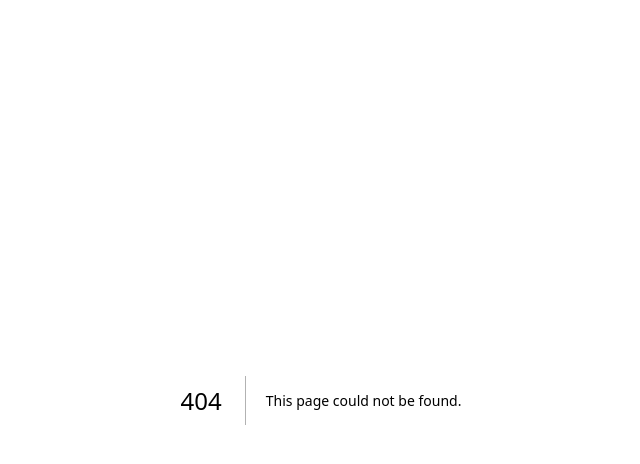
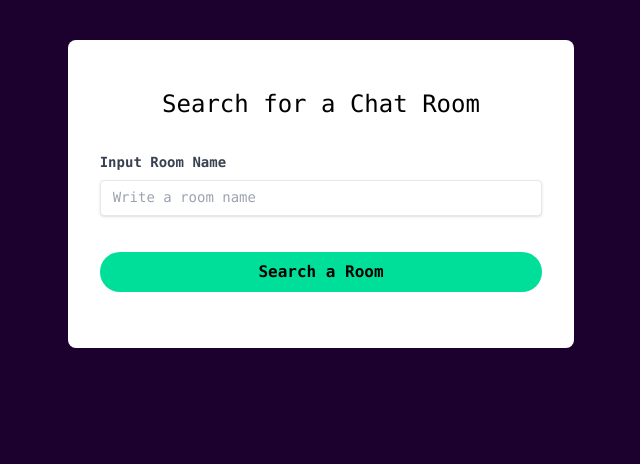
Before and after one commit to AishatAdewoyin/EduSphere, a Next.js app: page /listofrooms in a window 1280 px wide. Before the commit this address had no page. Shown: the top 464 px of the page, without its empty margins (319-959 px from the left). Built offline with nearby package versions, Linux system fonts and the light colour scheme.

Commit message:
createaroom page created

```diff
--- a/src/components/NavbarMini.jsx
+++ b/src/components/NavbarMini.jsx
@@ -30,7 +30,7 @@ const NavbarMini = () => {
           </Link>
         </li>
         <li>
-          <Link href="/createchatroom" className="p-4">
+          <Link href="/Createchatroom" className="p-4">
             Create a Chat Room
           </Link>
         </li>
@@ -68,7 +68,7 @@ const NavbarMini = () => {
       </Link>
     </li>
     <li>
-      <Link href="/createchatroom" className="p-4">
+      <Link href="/Createchatroom" className="p-4">
         Create a Chat Room
       </Link>
     </li>
--- /dev/null
+++ b/src/pages/Createchatroom.jsx
@@ -0,0 +1,34 @@
+import React from 'react';
+
+const Createchatroom = () => {
+
+  return (
+    <div className="px-8">
+      <form className="px-8 pt-6 pb-8 mb-4 w-full lg:w-5/12 bg-white p-5 font-mono rounded-lg mx-auto my-10">
+        <h3 className="py-6 text-2xl text-center">Create a Chat Room</h3>
+        <div className="mb-4">
+          <label className="block my-2 text-sm font-bold text-gray-700" for="room_name">
+            Input Room Name
+          </label>
+          <input
+            className="w-full px-3 py-2 mb-3 text-sm leading-tight text-gray-700 border rounded shadow focus:outline-none focus:shadow-outline"
+            id="room_name"
+            type="text"
+            name='room_name'
+            placeholder="Write a room name"
+          />
+        </div>
+        <div className="my-6 text-center">
+          <button
+            className="w-full px-4 py-2 font-bold text-black bg-[#00df9a] rounded-full hover:bg-[#47ffc5] focus:outline-none focus:shadow-outline"
+            type="submit"
+          >
+            Create a Room
+          </button>
+        </div>
+      </form>
+    </div>
+  );
+};
+
+export default Createchatroom;
--- /dev/null
+++ b/src/pages/listofrooms.jsx
@@ -0,0 +1,33 @@
+import React from 'react'
+
+function Listofrooms() {
+  return (
+    <div className="px-8">
+      <form className="px-8 pt-6 pb-8 mb-4 w-full lg:w-5/12 bg-white p-5 font-mono rounded-lg mx-auto my-10">
+        <h3 className="py-6 text-2xl text-center">Search for a Chat Room</h3>
+        <div className="mb-4">
+          <label className="block my-2 text-sm font-bold text-gray-700" for="room_name">
+            Input Room Name
+          </label>
+          <input
+            className="w-full px-3 py-2 mb-3 text-sm leading-tight text-gray-700 border rounded shadow focus:outline-none focus:shadow-outline"
+            id="room_name"
+            type="text"
+            name='room_name'
+            placeholder="Write a room name"
+          />
+        </div>
+        <div className="my-6 text-center">
+          <button
+            className="w-full px-4 py-2 font-bold text-black bg-[#00df9a] rounded-full hover:bg-[#47ffc5] focus:outline-none focus:shadow-outline"
+            type="submit"
+          >
+            Search a Room
+          </button>
+        </div>
+      </form>
+    </div>
+  );
+}
+
+export default Listofrooms
```
Also changed, not shown: src/components/StudentLogin.jsx (+21 -14 lines).
